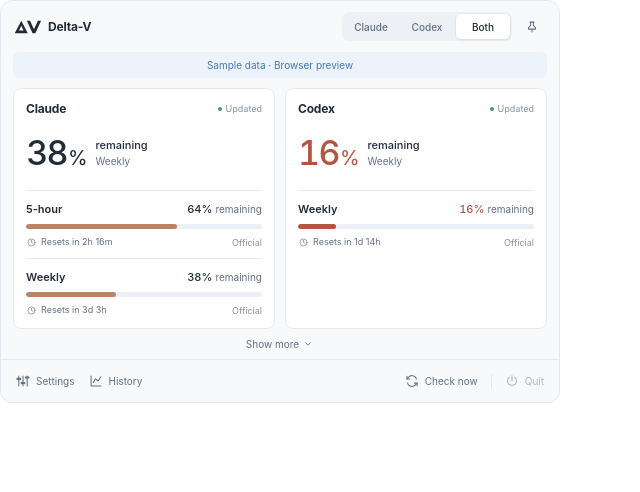
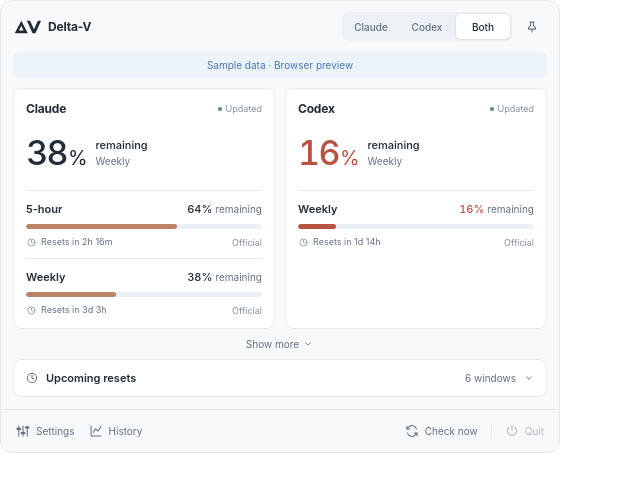
Before and after one commit to freonoma/delta-v, a React (Vite) app: page / in a window 1280 px wide. Shown: the top 492 px of the page, without its empty margins (0-640 px from the left). Built offline with nearby package versions, Linux system fonts and the light colour scheme.

Commit message:
feat(usage): show upcoming resets in the panel

```diff
--- a/src/App.tsx
+++ b/src/App.tsx
@@ -6,6 +6,9 @@
 import { Startup } from "./Startup";
 import { MiniView } from "./MiniView";
 import { HistoryView } from "./HistoryView";
+import { UpcomingResets } from "./UpcomingResets";
+import { upcomingResets } from "./upcoming-resets";
+import "./UpcomingResets.css";
 import { openSettings } from "./settings-navigation";
 import { ProviderFeedback } from "./AccountControls";
 import { Icon } from "./Icon";
@@ -206,9 +209,11 @@
   } = useAppController();
   const [historyOpen, setHistoryOpen] = useState(false);
   const [expanded, setExpanded] = useState(false);
+  const [resetsOpen, setResetsOpen] = useState(false);
   const [showDragHint, setShowDragHint] = useState(false);
   const [keyboardNavigation, setKeyboardNavigation] = useState(false);
   const shell = useRef<HTMLDivElement>(null);
+  const resetsButton = useRef<HTMLButtonElement>(null);
   const focusFrame = useRef(0);
   const content = useRef<HTMLDivElement>(null);
   const lastSize = useRef("");
@@ -229,6 +234,7 @@
     void listen("popover-reset", () => {
       if (!disposed) {
         setExpanded(false);
+        setResetsOpen(false);
         setHistoryOpen(false);
         setShowDragHint(false);
         setKeyboardNavigation(false);
@@ -306,6 +312,11 @@
       if (event.key !== "Escape" || saving || panelCommandPending.current) return;
       if (historyOpen) { setHistoryOpen(false); return; }
       if (miniActive && miniExpanded) { void changePanelPreferences({ expanded: false }); return; }
+      if (!miniActive && resetsOpen) {
+        setResetsOpen(false);
+        resetsButton.current?.focus({ preventScroll: true });
+        return;
+      }
       if (!miniActive && expanded) { setExpanded(false); return; }
       if (native) void invoke("hide_popover").catch((caught: unknown) => setError(errorMessage(caught)));
       else {
@@ -314,7 +325,7 @@
     };
     window.addEventListener("keydown", onKey);
     return () => window.removeEventListener("keydown", onKey);
-  }, [historyOpen, expanded, miniActive, miniExpanded, saving, changePanelPreferences, panelCommandPending, setError]);
+  }, [historyOpen, expanded, resetsOpen, miniActive, miniExpanded, saving, changePanelPreferences, panelCommandPending, setError]);
 
   async function togglePin() {
     if (panelBusy) return;
@@ -329,6 +340,9 @@
   }
 
   const displayedProviders = state?.providers.filter((provider) => selection === "both" || selection === provider.id) ?? [];
+  const resetRows = state ? upcomingResets(
+    displayedProviders.filter((provider) => !pendingRecovery[provider.id]), state.settings, now,
+  ) : [];
   const refreshing = displayedProviders.some((provider) => provider.refreshing);
   const recovering = state?.providers.some((provider) => provider.recovery !== null) || Object.keys(pendingRecovery).length > 0;
   const changingConnection = Object.keys(pendingConnection).length > 0;
@@ -453,6 +467,7 @@
               <button className="expand-button" disabled={panelBusy} onClick={() => setExpanded(!expanded)} aria-expanded={expanded} aria-controls="provider-limits">
                 {expanded ? "Show less" : "Show more"}<Icon name="chevron" />
               </button>
+              <UpcomingResets rows={resetRows} now={now} open={resetsOpen} onToggle={() => setResetsOpen(!resetsOpen)} buttonRef={resetsButton} />
             </>
           ) : (
             <div className="app-loading">
--- /dev/null
+++ b/src/UpcomingResets.css
@@ -0,0 +1,21 @@
+.upcoming-resets { margin: 0 12px 12px; border: 1px solid var(--line); border-radius: 8px; background: var(--card); }
+.upcoming-resets h2 { font-size: 11px; font-weight: 600; }
+.upcoming-resets-toggle { display: flex; align-items: center; gap: 7px; width: 100%; padding: 11px; border: 0; border-radius: 7px; background: transparent; color: var(--text); text-align: left; font-weight: inherit; }
+.upcoming-resets-toggle:hover { background: var(--control); }
+.upcoming-resets-toggle > .icon { flex-shrink: 0; color: var(--secondary); }
+.upcoming-resets-toggle > .icon:last-child { width: 12px; height: 12px; }
+.upcoming-resets-toggle[aria-expanded="true"] > .icon:last-child { transform: rotate(180deg); }
+.upcoming-resets-count { margin-left: auto; color: var(--secondary); font-size: 10px; font-weight: 400; white-space: nowrap; }
+.upcoming-resets-note, .upcoming-resets-empty { margin: 0 11px 12px; color: var(--secondary); font-size: 10px; line-height: 1.5; }
+.upcoming-resets-list { margin: 0 12px 12px 16px; padding: 0; list-style: none; }
+.upcoming-reset-row { position: relative; margin: 0; padding: 0 0 13px 13px; border-left: 1px solid var(--line); font-size: 10px; line-height: 1.5; }
+.upcoming-reset-row:last-child { padding-bottom: 0; border-left-color: transparent; }
+.upcoming-reset-row::before { content: ""; position: absolute; top: 4px; left: -3px; width: 5px; height: 5px; border-radius: 50%; background: var(--secondary); }
+.upcoming-reset-row.claude::before { background: var(--claude); }
+.upcoming-reset-row.codex::before { background: var(--codex); }
+.upcoming-reset-heading { display: flex; flex-wrap: wrap; justify-content: space-between; align-items: baseline; gap: 2px 10px; }
+.upcoming-reset-name { min-width: 0; overflow-wrap: anywhere; color: var(--text); font-size: 11px; }
+.upcoming-reset-name strong { font-weight: 600; }
+.upcoming-reset-status { color: var(--secondary); font-variant-numeric: tabular-nums; }
+.upcoming-reset-date { display: block; color: var(--secondary); overflow-wrap: anywhere; font-variant-numeric: tabular-nums; }
+.upcoming-reset-stale { color: var(--warning); margin-top: 2px; }
--- /dev/null
+++ b/src/UpcomingResets.tsx
@@ -0,0 +1,51 @@
+import type { RefObject } from "react";
+import type { UpcomingReset } from "./upcoming-resets";
+import { providerNames } from "./provider-display";
+import { sampleAge, shortDuration } from "./usage";
+import { Icon } from "./Icon";
+
+function ResetRow({ row, now }: { row: UpcomingReset; now: number }) {
+  const date = row.resetAt !== null && (row.state === "upcoming" || row.state === "elapsed")
+    ? new Date(row.resetAt * 1000) : null;
+  const status = row.state === "upcoming" && row.resetAt !== null ? `In ${shortDuration(row.resetAt - now)}`
+    : row.state === "elapsed" ? "Awaiting update"
+    : row.state === "missing" ? "No reset time reported" : "Reset time unavailable";
+  return (
+    <li className={`upcoming-reset-row ${row.provider}`} data-reset-state={row.state}>
+      <div className="upcoming-reset-heading">
+        <span className="upcoming-reset-name"><strong>{providerNames[row.provider]}</strong> · {row.label}</span>
+        <span className="upcoming-reset-status">{status}</span>
+      </div>
+      {date && <time dateTime={date.toISOString()} className="upcoming-reset-date" title={date.toLocaleString()}>
+        {date.toLocaleString(undefined, {
+          year: "numeric", month: "short", day: "numeric", hour: "numeric", minute: "2-digit", timeZoneName: "short",
+        })}
+      </time>}
+      {row.stale && <p className="upcoming-reset-stale">Stale · Last reading {sampleAge(row.fetchedAt, now)}</p>}
+    </li>
+  );
+}
+
+export function UpcomingResets({ rows, now, open, onToggle, buttonRef }: {
+  rows: UpcomingReset[]; now: number; open: boolean; onToggle: () => void;
+  buttonRef: RefObject<HTMLButtonElement | null>;
+}) {
+  return (
+    <section className="upcoming-resets" aria-labelledby="upcoming-resets-heading">
+      <h2 id="upcoming-resets-heading">
+        <button ref={buttonRef} className="upcoming-resets-toggle" onClick={onToggle}
+          aria-expanded={open} aria-controls="upcoming-resets-content">
+          <Icon name="clock" /><span>Upcoming resets</span>
+          <span className="upcoming-resets-count" aria-hidden="true">{rows.length} {rows.length === 1 ? "window" : "windows"}</span>
+          <Icon name="chevron" />
+        </button>
+      </h2>
+      <div id="upcoming-resets-content" hidden={!open}>
+        <p className="upcoming-resets-note">Reported times are shown in your local time zone. A fresh usage reading is needed to confirm allowance has returned.</p>
+        {rows.length > 0 ? <ul className="upcoming-resets-list" aria-label="Quota reset times">
+          {rows.map((row, index) => <ResetRow key={`${row.provider}:${row.limitId}:${row.windowSeconds}:${index}`} row={row} now={now} />)}
+        </ul> : <p className="upcoming-resets-empty">No quota reset information is available for the selected providers.</p>}
+      </div>
+    </section>
+  );
+}
--- a/src/preview.ts
+++ b/src/preview.ts
@@ -27,13 +27,42 @@
   { kind: "recovery", message: "The CLI could not finish reconnecting." },
 ];
 
+function resetPreviewLimits(limits: Limit[], mode: string | null, now: number): Limit[] {
+  if (mode === "empty") return limits.filter((limit) => limit.kind !== "quota");
+  return limits.map((limit, index) => {
+    if (limit.kind !== "quota") return limit;
+    switch (mode) {
+      case "elapsed": return { ...limit, resets_at: now - 60 * (index + 1) };
+      case "missing": return { ...limit, resets_at: null };
+      case "soon": return { ...limit, resets_at: now + (index === 0 ? 10 : 120 + index * 60) };
+      case "long": return { ...limit, label: `${limit.label} · Shared allowance for extended reasoning and large codebase reviews` };
+      case "mixed": {
+        // Keep simultaneous reports separate and preserve unavailable reset states.
+        const resets: Record<string, number | null> = {
+          session: now + 3600,
+          weekly: now - 60,
+          seven_day_sonnet: null,
+          "rate_limit:primary_window": now + 3600,
+          "rate_limit:secondary_window": now + 86400,
+          "spark:primary": now + 3600,
+          "spark:secondary": Number.MAX_SAFE_INTEGER,
+        };
+        const resetAt = resets[limit.id];
+        return { ...limit, resets_at: resetAt === undefined ? limit.resets_at : resetAt };
+      }
+      default: return limit;
+    }
+  });
+}
+
 export function createPreview(search = ""): AppState {
   const now = Math.floor(Date.now() / 1000);
   const parameters = new URLSearchParams(search);
   const issue = previewIssues.find((candidate) => candidate.kind === parameters.get("issue"));
   const issueProvider = parameters.get("provider") ?? "claude";
   const disconnected = parameters.get("disconnected");
-  const stale = parameters.get("stale");
+  const resets = parameters.get("resets");
+  const stale = parameters.get("stale") ?? (resets === "mixed" ? "codex" : null);
   const theme = parameters.get("theme");
   const codexFiveHour = parameters.get("codex_5h") === "1";
   const quota = (id: string, label: string, used: number, duration: number, reset: number): Limit => ({
@@ -46,7 +75,7 @@
     const error = enabled && (id === issueProvider || issueProvider === "both") && issue
       ? issue : cached ? previewIssues.find((candidate) => candidate.kind === "network") ?? null : null;
     return {
-      id, snapshot: !enabled || (error && !cached) ? null : { provider: id, limits, plan, fetched_at: now - (cached ? 480 : 24), warnings: [] },
+      id, snapshot: !enabled || (error && !cached) ? null : { provider: id, limits: resetPreviewLimits(limits, resets, now), plan, fetched_at: now - (cached ? 480 : 24), warnings: [] },
       error, recovery: null, refreshing: error?.kind === "rate_limited" && parameters.get("retry") === "checking", stale: error !== null,
       next_retry_at: error?.kind === "rate_limited" ? now + (["ready", "checking"].includes(parameters.get("retry") ?? "") ? -1 : 3600) : null,
     };
```
